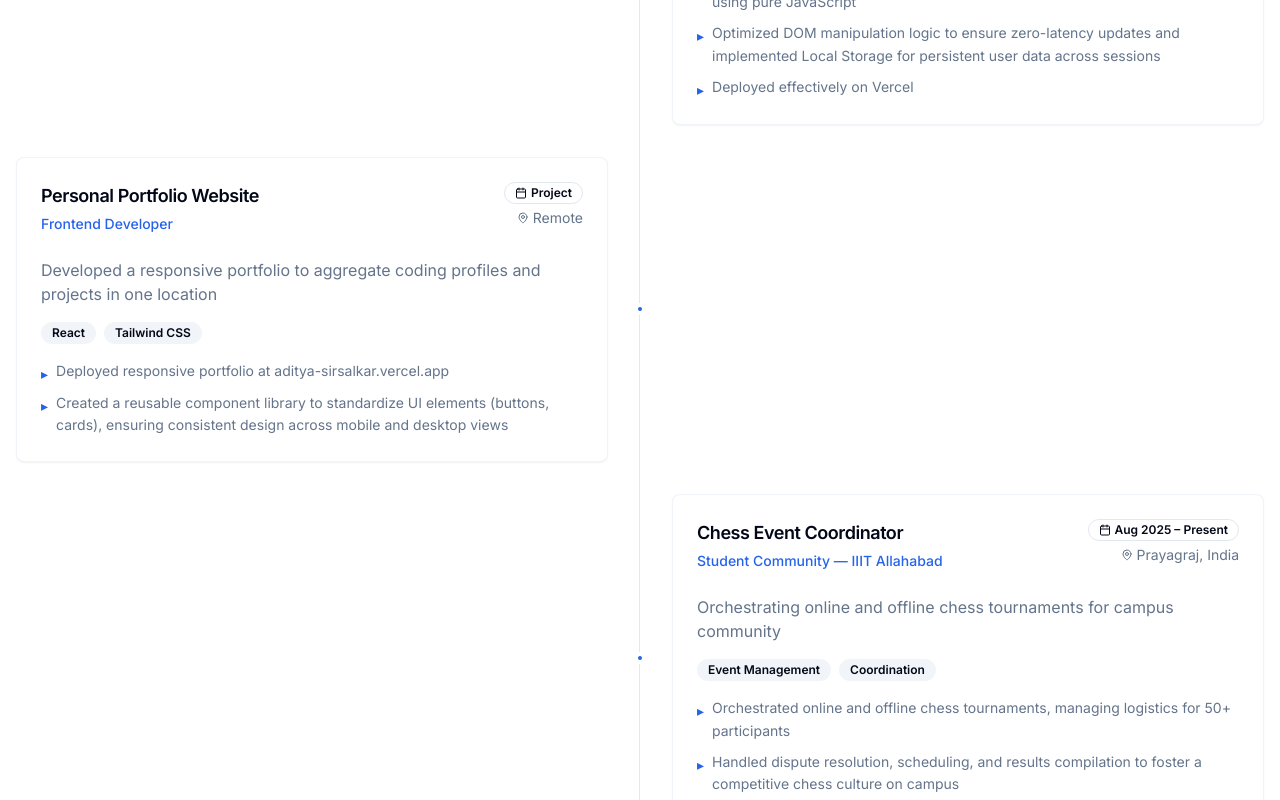
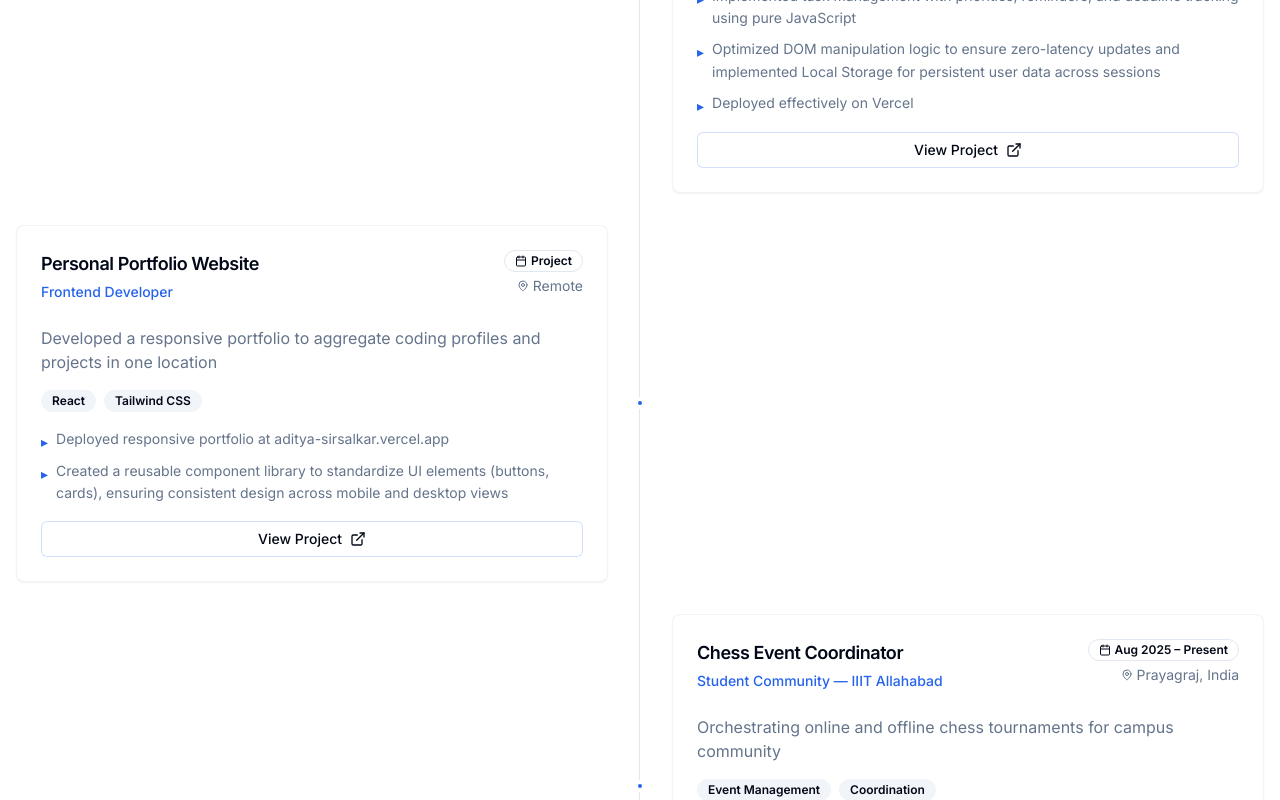
Before and after one commit to AdityaSirsalkar001/Portfolio, a Next.js app: page / in a window 1280 px wide. Shown: the part 3940-4740 px from the top of the page. Built offline with nearby package versions, Linux system fonts and the light colour scheme; no server answers; the database is empty.

Commit message:
Add View Project button to experience cards
cgen-e766be3cc85840f3959a0579265cd0bd

```diff
--- a/components/sections/experience.tsx
+++ b/components/sections/experience.tsx
@@ -167,7 +167,7 @@ export function ExperienceSection() {
                           </div>
 
                           {/* Achievements */}
-                          <ul className="space-y-2">
+                          <ul className="space-y-2 mb-4">
                             {exp.achievements.map((achievement, achievementIndex) => (
                               <li key={achievementIndex} className="flex items-start gap-2 text-sm">
                                 <span className="text-primary mt-1 flex-shrink-0">▸</span>
@@ -177,6 +177,21 @@ export function ExperienceSection() {
                               </li>
                             ))}
                           </ul>
+
+                          {/* View Project Button */}
+                          {exp.projectUrl && (
+                            <Button
+                              variant="outline"
+                              size="sm"
+                              asChild
+                              className="w-full border-primary/20 hover:border-primary/40"
+                            >
+                              <a href={exp.projectUrl} target="_blank" rel="noopener noreferrer">
+                                View Project
+                                <ExternalLink className="w-4 h-4 ml-2" />
+                              </a>
+                            </Button>
+                          )}
                         </CardContent>
                       </Card>
                     </motion.div>
```
